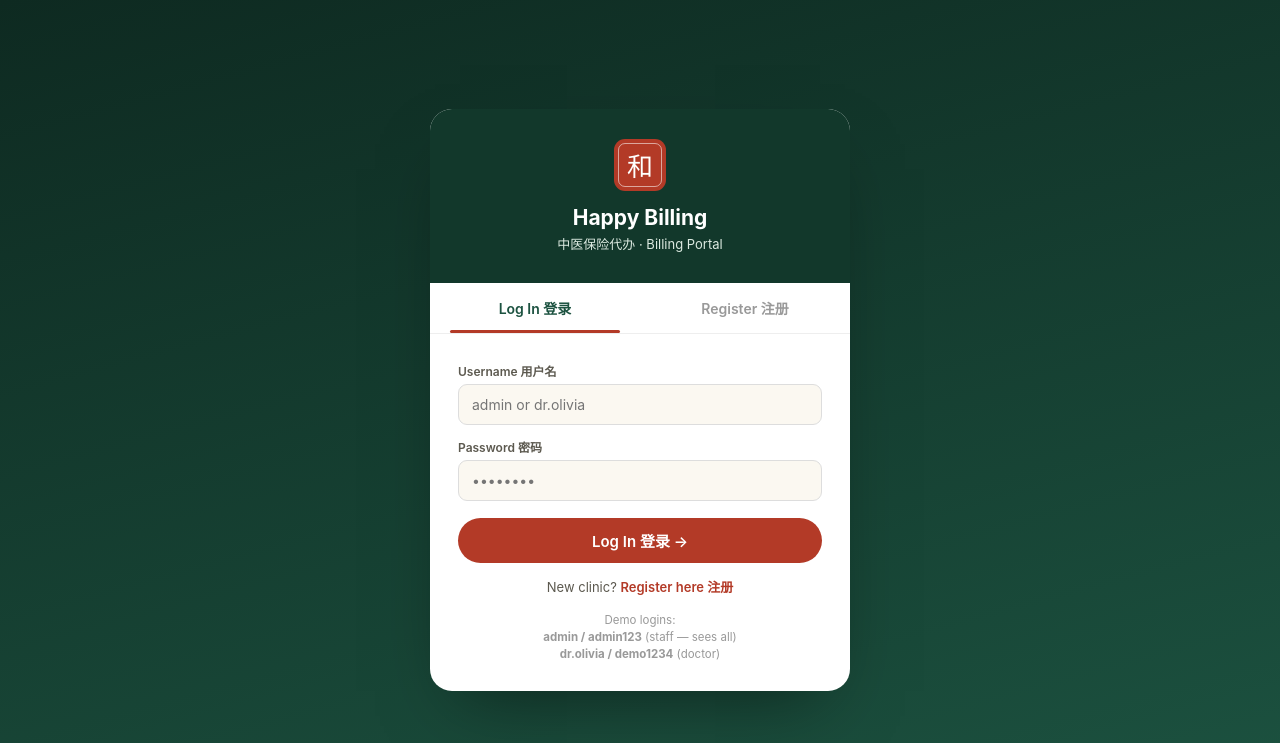
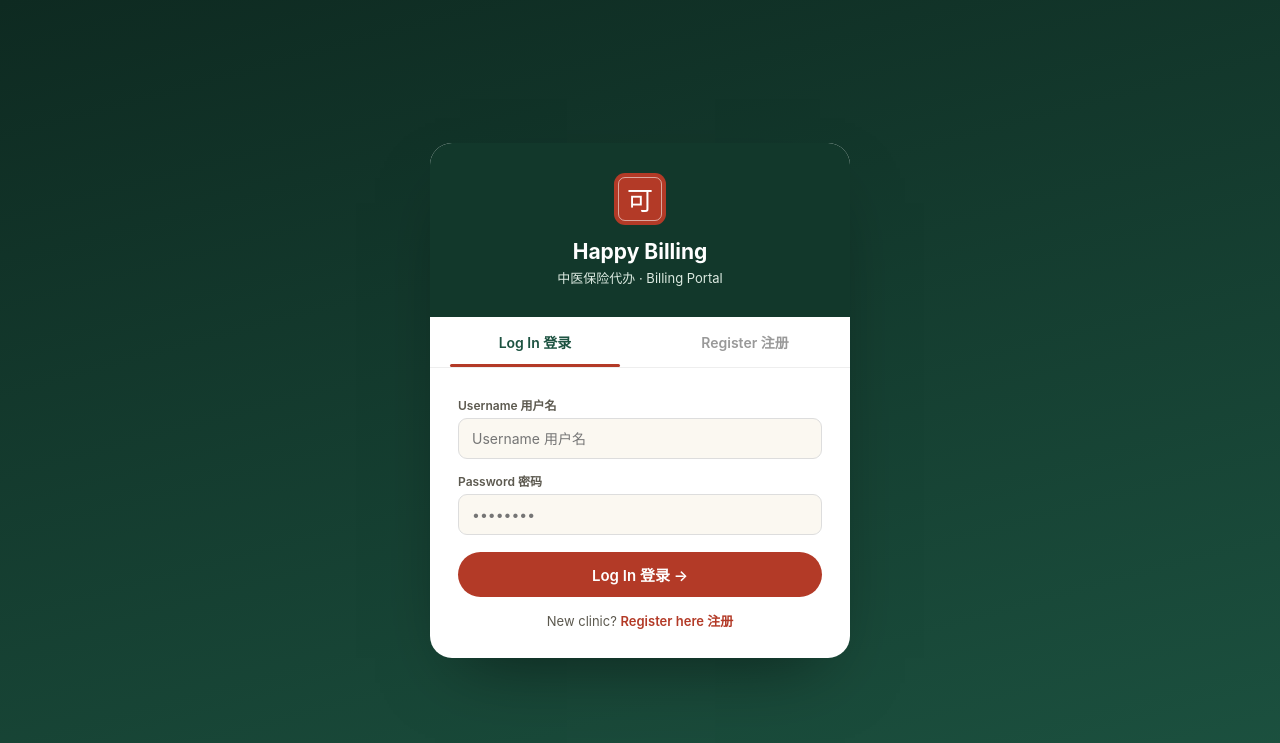
Before and after one commit to oliviaxia1025-rgb/happy-billing, a Flask app: page /login in a window 1280 px wide. Shown: the top 743 px of the page. Run offline with Flask 3, Linux system fonts and the light colour scheme.

Commit message:
Change logo to 可; remove demo credential hints from login page
Co-Authored-By: Claude Opus 4.8 (1M context) <noreply@anthropic.com>

```diff
--- a/templates/dashboard_admin.html
+++ b/templates/dashboard_admin.html
@@ -121,7 +121,7 @@
 <body data-role="{{ user['role'] }}" data-name="{{ user['name'] }}" data-clinic="{{ user['clinic'] or '' }}">
 
 <div class="top">
-  <div class="brand"><div class="seal"><span>和</span></div><b style="font-size:16px">Happy Billing</b></div>
+  <div class="brand"><div class="seal"><span>可</span></div><b style="font-size:16px">Happy Billing</b></div>
   <div style="display:flex;align-items:center;gap:12px">
     <button class="reqbtn" onclick="openRequests()">📋 Work Queue 工作队列<span class="bdg" id="reqBadge">0</span></button>
     <button class="reqbtn" style="background:rgba(255,255,255,.12);border-color:rgba(255,255,255,.25)" onclick="openStaff()">👥 Staff 员工</button>
--- a/templates/dashboard_doctor.html
+++ b/templates/dashboard_doctor.html
@@ -103,7 +103,7 @@
 <body data-name="{{ user['name'] }}" data-clinic="{{ user['clinic'] or '' }}">
 
 <div class="top">
-  <div class="brand"><div class="seal"><span>和</span></div><b style="font-size:16px">Happy Billing</b></div>
+  <div class="brand"><div class="seal"><span>可</span></div><b style="font-size:16px">Happy Billing</b></div>
   <div style="display:flex;align-items:center;gap:12px">
     <button class="reqbtn" onclick="openMyRequests()">My Requests 我的请求<span class="bdg" id="reqBadge">0</span></button>
     <div class="who"><b id="whoName"></b><span class="role">DOCTOR 医师</span></div>
--- a/templates/login.html
+++ b/templates/login.html
@@ -36,7 +36,7 @@
 <body>
 <div class="card">
   <div class="head">
-    <div class="seal"><span>和</span></div>
+    <div class="seal"><span>可</span></div>
     <h1>Happy Billing</h1>
     <p>中医保险代办 · Billing Portal</p>
   </div>
@@ -48,13 +48,12 @@
     <!-- LOGIN -->
     <form id="f-login" class="active" onsubmit="return false">
       <label>Username 用户名</label>
-      <input id="li_user" autocomplete="username" placeholder="admin or dr.olivia">
+      <input id="li_user" autocomplete="username" placeholder="Username 用户名">
       <label>Password 密码</label>
       <input id="li_pass" type="password" autocomplete="current-password" placeholder="••••••••">
       <button class="submit" onclick="doLogin()">Log In 登录 →</button>
       <div class="msg" id="loginMsg"></div>
       <div class="alt">New clinic? <a onclick="tab('register')">Register here 注册</a></div>
-      <div class="hint">Demo logins:<br><b>admin / admin123</b> (staff — sees all)<br><b>dr.olivia / demo1234</b> (doctor)</div>
     </form>
     <!-- REGISTER -->
     <form id="f-register" onsubmit="return false">
--- a/templates/public_about.html
+++ b/templates/public_about.html
@@ -25,7 +25,7 @@
   <div class="wrap">
     <nav>
       <a href="/" class="brand">
-        <div class="seal"><span>和</span></div>
+        <div class="seal"><span>可</span></div>
         <div class="bt"><b>Happy Billing</b><small>中医保险代办 · 申报 · 追踪</small></div>
       </a>
       <div class="navlinks" id="navlinks">
@@ -154,7 +154,7 @@
   <div class="wrap">
     <div class="foot-grid">
       <div>
-        <div class="brand"><div class="seal"><span>和</span></div><div class="bt"><b>Happy Billing</b><small>中医保险代办</small></div></div>
+        <div class="brand"><div class="seal"><span>可</span></div><div class="bt"><b>Happy Billing</b><small>中医保险代办</small></div></div>
         <p class="fdesc">Insurance billing built for Chinese acupuncture practices in the Bay Area. 专为湾区中医针灸诊所打造的保险代办服务。</p>
       </div>
       <div><h5>Pages 页面</h5><ul><li><a href="/">Home 首页</a></li><li><a href="/about">About Us 关于我们</a></li><li><a href="/portal">Doctor Portal 工作台</a></li><li><a href="/#contact">Contact 联系</a></li></ul></div>
--- a/templates/public_home.html
+++ b/templates/public_home.html
@@ -25,7 +25,7 @@
   <div class="wrap">
     <nav>
       <a href="/" class="brand">
-        <div class="seal"><span>和</span></div>
+        <div class="seal"><span>可</span></div>
         <div class="bt"><b>Happy Billing</b><small>中医保险代办 · 申报 · 追踪</small></div>
       </a>
       <div class="navlinks" id="navlinks">
@@ -189,7 +189,7 @@
   <div class="wrap">
     <div class="foot-grid">
       <div>
-        <div class="brand"><div class="seal"><span>和</span></div><div class="bt"><b>Happy Billing</b><small>中医保险代办</small></div></div>
+        <div class="brand"><div class="seal"><span>可</span></div><div class="bt"><b>Happy Billing</b><small>中医保险代办</small></div></div>
         <p class="fdesc">Insurance billing built for Chinese acupuncture practices in the Bay Area. 专为湾区中医针灸诊所打造的保险代办服务。</p>
       </div>
       <div><h5>Pages 页面</h5><ul><li><a href="/">Home 首页</a></li><li><a href="/about">About Us 关于我们</a></li><li><a href="/portal">Doctor Portal 工作台</a></li><li><a href="/#contact">Contact 联系</a></li></ul></div>
--- a/templates/public_pricing.html
+++ b/templates/public_pricing.html
@@ -25,7 +25,7 @@
   <div class="wrap">
     <nav>
       <a href="/" class="brand">
-        <div class="seal"><span>和</span></div>
+        <div class="seal"><span>可</span></div>
         <div class="bt"><b>Happy Billing</b><small>中医保险代办 · 申报 · 追踪</small></div>
       </a>
       <div class="navlinks" id="navlinks">
@@ -114,7 +114,7 @@
   <div class="wrap">
     <div class="foot-grid">
       <div>
-        <div class="brand"><div class="seal"><span>和</span></div><div class="bt"><b>Happy Billing</b><small>中医保险代办</small></div></div>
+        <div class="brand"><div class="seal"><span>可</span></div><div class="bt"><b>Happy Billing</b><small>中医保险代办</small></div></div>
         <p class="fdesc">Insurance billing built for Chinese acupuncture practices in the Bay Area. 专为湾区中医针灸诊所打造的保险代办服务。</p>
       </div>
       <div><h5>Pages 页面</h5><ul><li><a href="/">Home 首页</a></li><li><a href="/about">About Us 关于我们</a></li><li><a href="/pricing">Pricing 收费</a></li><li><a href="/portal">Doctor Portal 工作台</a></li></ul></div>
```
